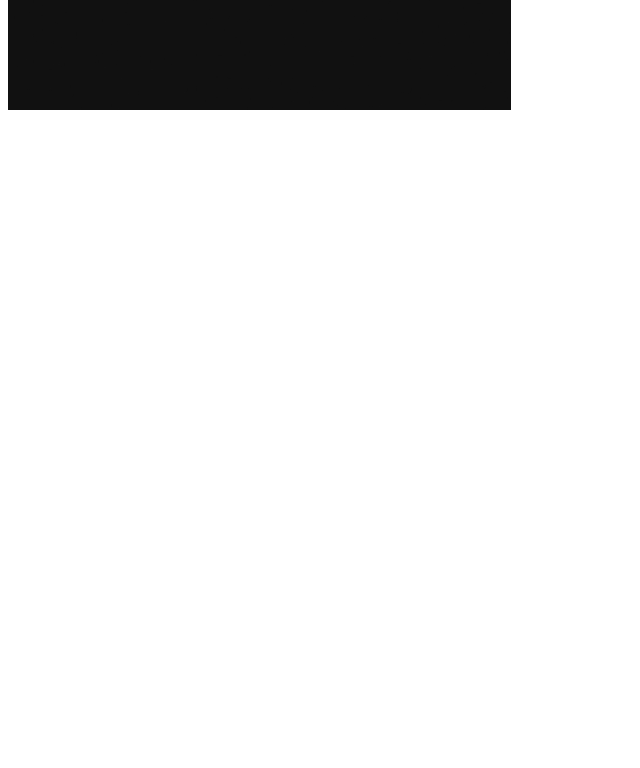
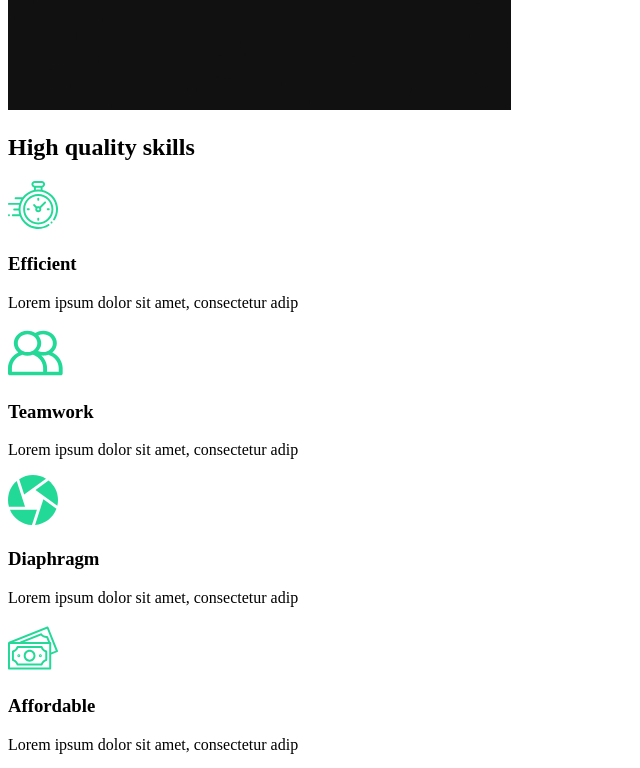
Before and after one commit to Gavin-Rilee/My-portfolio, a React (Create React App) app: page / in a window 1280 px wide. Shown: the part 860-1628 px from the top of the page, without its empty margins (0-640 px from the left). Before the commit the page ends 982 px from the top, so only its background shows below. Built offline with nearby package versions, Linux system fonts and the light colour scheme.

Commit message:
Quailty-section

```diff
--- /dev/null
+++ b/src/components/Qualities.js
@@ -0,0 +1,52 @@
+import React from 'react';
+//Import Icons
+import clock from "../img/clock.svg";
+import diaphragm from "../img/diaphragm.svg";
+import money from "../img/money.svg";
+import teamwork from "../img/teamwork.svg";
+import home2 from "../img/home2.png";
+
+const Qualities = () => {
+    return (
+        <div className="qualities">
+            <div className="description">
+                <h2>High <span>quality</span>  skills</h2>
+                <div className="cards">
+                    <div className="card">
+                        <div className="icon">
+                            <img src={clock} alt=""/>
+                            <h3>Efficient</h3>
+                        </div>
+                        <p>Lorem ipsum dolor sit amet, consectetur adip</p>
+                    </div>
+                    <div className="card">
+                        <div className="icon">
+                            <img src={teamwork} alt=""/>
+                            <h3>Teamwork</h3>
+                        </div>
+                        <p>Lorem ipsum dolor sit amet, consectetur adip</p>
+                    </div>
+                    <div className="card">
+                        <div className="icon">
+                            <img src={diaphragm} alt=""/>
+                            <h3>Diaphragm</h3>
+                        </div>
+                        <p>Lorem ipsum dolor sit amet, consectetur adip</p>
+                    </div>
+                    <div className="card">
+                        <div className="icon">
+                            <img src={money} alt=""/>
+                            <h3>Affordable</h3>
+                        </div>
+                        <p>Lorem ipsum dolor sit amet, consectetur adip</p>
+                    </div>
+                </div>
+            </div>
+            <div className="image">
+                <img src={home2} alt ="fix later" />
+            </div>
+        </div>
+    )
+}
+
+export default Qualities
--- a/src/pages/AboutMe.js
+++ b/src/pages/AboutMe.js
@@ -1,11 +1,14 @@
 import React from 'react'
 //Page components
-import AboutSection from '../components/AboutSection'
+import AboutSection from '../components/AboutSection';
+import Qualities from '../components/Qualities';
 
 const AboutMe = () => {
   return (
+    <>
     <AboutSection/>
-
+    <Qualities/>
+      </>
   )
 }
 
```
